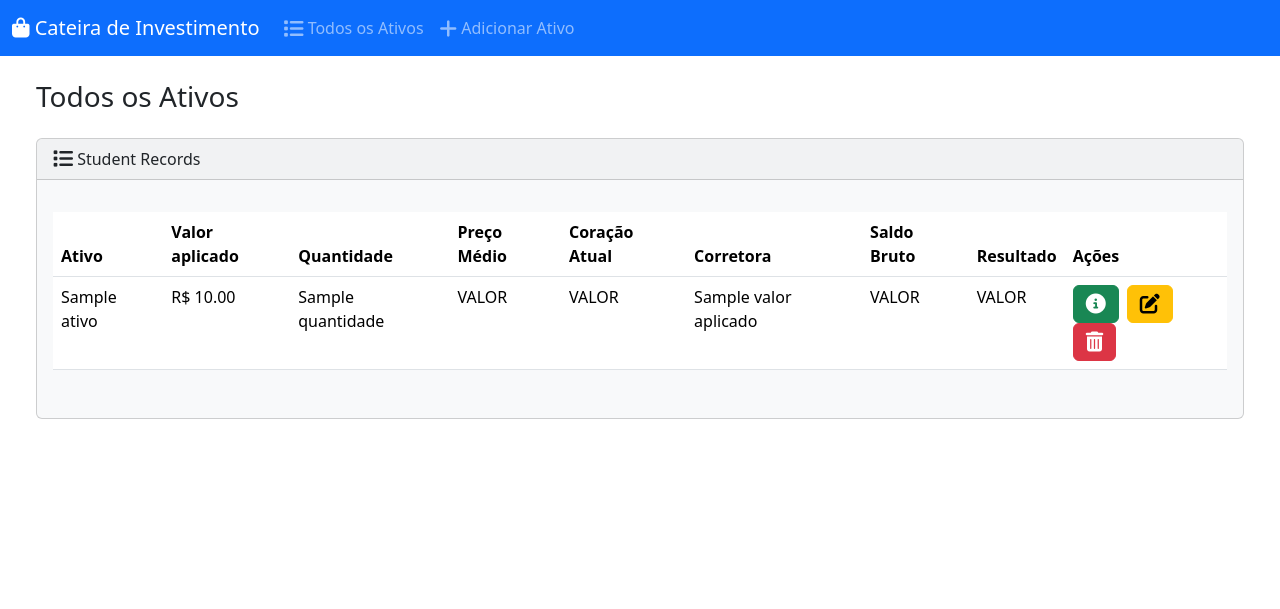
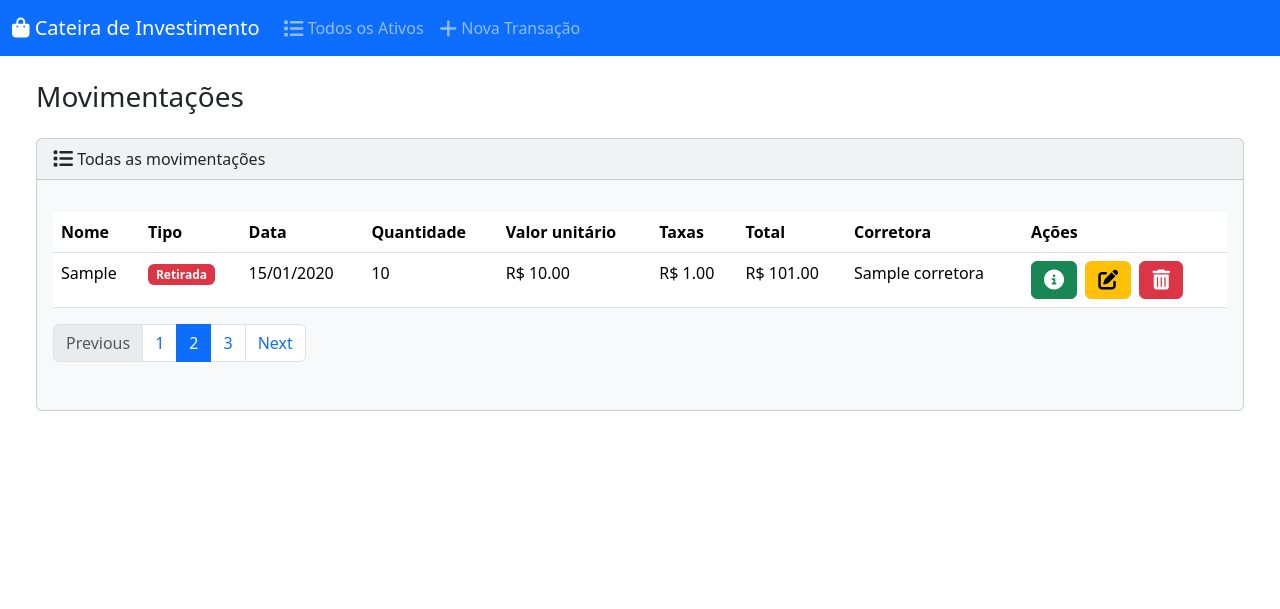
Before and after one commit to odiegofarias/carteira, a Django app: template ativo/templates/index.html in a window 1280 px wide. Shown: the top 609 px of the page. Run offline with Django 4.2, Linux system fonts and the light colour scheme; tables that the repository leaves empty hold one stand-in row (values such as "Sample post"); the template is opened without the code that fills it: values that come from a table or form of the project are taken from there, most other values are stand-ins (such as "Sample title", 1, 10 or a date in 2020); some libraries are stand-ins or nearby versions.

Commit message:
Alguns ajustes no template

```diff
--- a/ativo/models.py
+++ b/ativo/models.py
@@ -26,3 +26,6 @@ class Ativo(models.Model):
 
     def __str__(self) -> str:
         return self.ativo
+
+    def total_aplicado_por_movimentacao(self):
+        return self.valor_unitario * self.quantidade + self.taxa
--- a/ativo/templates/base.html
+++ b/ativo/templates/base.html
@@ -7,43 +7,15 @@
     <title>Student Management System</title>
     <link rel="stylesheet" href="https://cdnjs.cloudflare.com/ajax/libs/font-awesome/6.1.1/css/all.min.css">
     <link href="https://cdn.jsdelivr.net/npm/bootstrap@5.3.1/dist/css/bootstrap.min.css" rel="stylesheet" integrity="sha384-4bw+/aepP/YC94hEpVNVgiZdgIC5+VKNBQNGCHeKRQN+PtmoHDEXuppvnDJzQIu9" crossorigin="anonymous">
+    <link rel="stylesheet" href="{% static "css/style.css" %}">
   </head>
   <body class="d-flex flex-column min-vh-100">
-    <nav class="navbar navbar-expand-lg navbar-dark bg-primary">
-      <div class="container-fluid">
-        <a class="navbar-brand" href="{% url 'index' %}">
-          <i class="fa-solid fa-bag-shopping"></i> Cateira de Investimento
-        </a>
-        <button class="navbar-toggler" type="button" data-bs-toggle="collapse" data-bs-target="#navbarColor01" aria-controls="navbarColor01" aria-expanded="false" aria-label="Toggle navigation">
-          <span class="navbar-toggler-icon"></span>
-        </button>
-        <div class="collapse navbar-collapse" id="navbarColor01">
-          <ul class="navbar-nav me-auto">
-            <li class="nav-item">
-              <a class="nav-link" href="{% url 'index' %}">
-                <i class="fa-solid fa-list fa-lg"></i> Todos os Ativos
-              </a>
-            </li>
-            <li class="nav-item">
-              <a class="nav-link" href="{% url 'add' %}">
-                <i class="fa-solid fa-plus fa-lg"></i> Adicionar Ativo
-              </a>
-            </li>
-          </ul>
-        </div>
-      </div>
-    </nav>
+    {% include "nav.html" %}
     <div class="container-fluid">
       {% block body %}
       {% endblock %}
     </div>
-    <footer class="mt-auto mb-4">
-      <div class="text-center">
-        <span>
-          Copyright &copy; <script>document.write(new Date().getFullYear())</script> Criado por Diego.
-        </span>
-      </div>
-    </footer>
+    {% include "footer.html" %}
     <script src="https://cdn.jsdelivr.net/npm/bootstrap@5.3.1/dist/js/bootstrap.bundle.min.js" integrity="sha384-HwwvtgBNo3bZJJLYd8oVXjrBZt8cqVSpeBNS5n7C8IVInixGAoxmnlMuBnhbgrkm" crossorigin="anonymous"></script>
 
   </body>
--- /dev/null
+++ b/ativo/templates/footer.html
@@ -0,0 +1,7 @@
+<footer class="mt-auto mb-4">
+    <div class="text-center">
+      <span>
+        Copyright &copy; <script>document.write(new Date().getFullYear())</script> Criado por Diego.
+      </span>
+    </div>
+  </footer>
--- a/ativo/templates/index.html
+++ b/ativo/templates/index.html
@@ -1,13 +1,13 @@
 {% extends 'base.html' %}
 
 {% block body %}
-<h3 class="m-4">Todos os Ativos</h3>
+<h3 class="m-4">Movimentações</h3>
 <div class="row">
   <div class="col-12">
-    {% if valores_aplicados %}
+    {% if movimentacoes %}
     <div class="card bg-light ms-4 me-4 mb-4">
       <div class="card-header">
-        <i class="fa-solid fa-list fa-lg"></i> Student Records
+        <i class="fa-solid fa-list fa-lg"></i> Todas as movimentações
       </div>
       <div class="card-body">
         <p class="card-text">
@@ -15,33 +15,38 @@
             <table class="table table-hover">
               <thead>
                 <tr>
-                  <th scope="col">Ativo</th>
-                  <th scope="col">Valor aplicado</th>
+                  <th scope="col">Nome</th>
+                  <th scope="col">Tipo</th>
+                  <th scope="col">Data</th>
                   <th scope="col">Quantidade</th>
-                  <th scope="col">Preço Médio</th>
-                  <th scope="col">Coração Atual</th>
+                  <th scope="col">Valor unitário</th>
+                  <th scope="col">Taxas</th>
+                  <th scope="col">Total</th>
                   <th scope="col">Corretora</th>
-                  <th scope="col">Saldo Bruto</th>
-                  <th scope="col">Resultado</th>
                   <th scope="col">Ações</th>
                 </tr>
               </thead>
               <tbody>
-                {% for valor_aplicado in valores_aplicados %}
+                {% for ativo in movimentacoes %}
                   <tr>
-                    <td>{{ valor_aplicado.ativo }}</td>
-                    <td>R$ {{ valor_aplicado.total|floatformat:2 }}</td>
-                    <td>{{ valor_aplicado.quantidade }}</td>
-                    <td>VALOR</td>
-                    <td>VALOR</td>
-                    <td>{{ valor_aplicado.corretora__nome}}</td>
-                    <td>VALOR</td>
-                    <td>VALOR</td>
+                    <td>{{ ativo.ativo }}</td>
+                    {% if ativo.tipo_de_operacao == "A" %}
+                      <td><span class="badge bg-success">{{ ativo.get_tipo_de_operacao_display }}</span></td>
+                    {% else %}
+                      <td><span class="badge bg-danger">{{ ativo.get_tipo_de_operacao_display }}</span></td>
+                    {% endif %}
+                    <td>{{ ativo.data_compra|date:"d/m/Y" }}</td>
+                    <td>{{ ativo.quantidade }}</td>
+                    <td>R$ {{ ativo.valor_unitario|floatformat:2 }}</td>
+                    <td>R$ {{ ativo.taxa|floatformat:2 }}</td>
+                    <td>R$ {{ ativo.total_aplicado_por_movimentacao|floatformat:2 }}</td>
+                    <td>{{ ativo.corretora.nome}}</td>
 
                     <td>
                       <button type="button" class="btn btn-success me-1" href="" data-bs-toggle="modal" data-bs-target="#myModal{{ativo.id}}">
                         <i class="fa-solid fa-circle-info fa-lg"></i>
                       </button>
+
 
                       <!-- Modal - View Student -->
                       <div class="modal" id="myModal{{ativo.id}}" tabindex="-1" aria-labelledby="myModalLabel1" aria-hidden="true">
@@ -80,6 +85,8 @@
                         <i class="fa-solid fa-trash-can fa-lg"></i>
                       </button>
 
+
+
                       <!-- Modal - Delete Student -->
                       <div class="modal" id="#" tabindex="-1" aria-labelledby="myModalLabel2" aria-hidden="true">
                         <div class="modal-dialog" role="document">
@@ -108,8 +115,10 @@
                     </td>
                   </tr>
                 {% endfor %}
+
               </tbody>
             </table>
+            {% include "pagination.html" %}
           </div>
         </p>
       </div>
--- /dev/null
+++ b/ativo/templates/nav.html
@@ -0,0 +1,24 @@
+<nav class="navbar navbar-expand-lg navbar-dark bg-primary">
+    <div class="container-fluid">
+      <a class="navbar-brand" href="{% url 'index' %}">
+        <i class="fa-solid fa-bag-shopping"></i> Cateira de Investimento
+      </a>
+      <button class="navbar-toggler" type="button" data-bs-toggle="collapse" data-bs-target="#navbarColor01" aria-controls="navbarColor01" aria-expanded="false" aria-label="Toggle navigation">
+        <span class="navbar-toggler-icon"></span>
+      </button>
+      <div class="collapse navbar-collapse" id="navbarColor01">
+        <ul class="navbar-nav me-auto">
+          <li class="nav-item">
+            <a class="nav-link" href="{% url 'index' %}">
+              <i class="fa-solid fa-list fa-lg"></i> Todos os Ativos
+            </a>
+          </li>
+          <li class="nav-item">
+            <a class="nav-link" href="{% url 'add' %}">
+              <i class="fa-solid fa-plus fa-lg"></i> Nova Transação
+            </a>
+          </li>
+        </ul>
+      </div>
+    </div>
+  </nav>
--- /dev/null
+++ b/ativo/templates/pagination.html
@@ -0,0 +1,15 @@
+<nav class="justify-content-end">
+    <ul class="pagination">
+      <li class="page-item disabled">
+        <a class="page-link">Previous</a>
+      </li>
+      <li class="page-item"><a class="page-link" href="#">1</a></li>
+      <li class="page-item active" aria-current="page">
+        <a class="page-link" href="#">2</a>
+      </li>
+      <li class="page-item"><a class="page-link" href="#">3</a></li>
+      <li class="page-item">
+        <a class="page-link" href="#">Next</a>
+      </li>
+    </ul>
+  </nav>
--- a/core/settings.py
+++ b/core/settings.py
@@ -117,6 +117,9 @@ USE_TZ = True
 # https://docs.djangoproject.com/en/4.2/howto/static-files/
 
 STATIC_URL = 'static/'
+STATICFILES_DIRS = [
+    BASE_DIR / 'static',
+]
 
 # Default primary key field type
 # https://docs.djangoproject.com/en/4.2/ref/settings/#default-auto-field
--- a/core/urls.py
+++ b/core/urls.py
@@ -16,8 +16,10 @@ Including another URLconf
 """
 from django.contrib import admin
 from django.urls import path, include
+from django.conf import settings
+from django.conf.urls.static import static
 
 urlpatterns = [
     path('admin/', admin.site.urls),
     path('', include('ativo.urls'))
-]
+] + static(settings.STATIC_URL, document_root=settings.STATIC_ROOT)
--- /dev/null
+++ b/static/css/style.css
@@ -0,0 +1,3 @@
+.operacao {
+    background-color: black;
+}
```
Also changed, not shown: ativo/views.py (+14 -10 lines).
